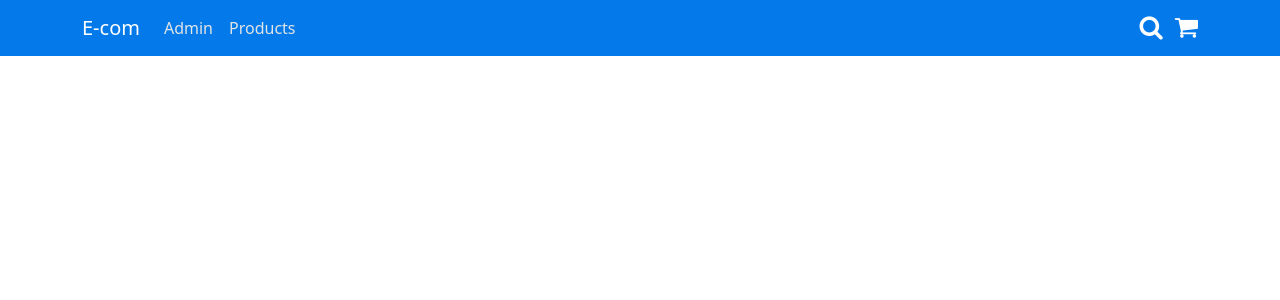
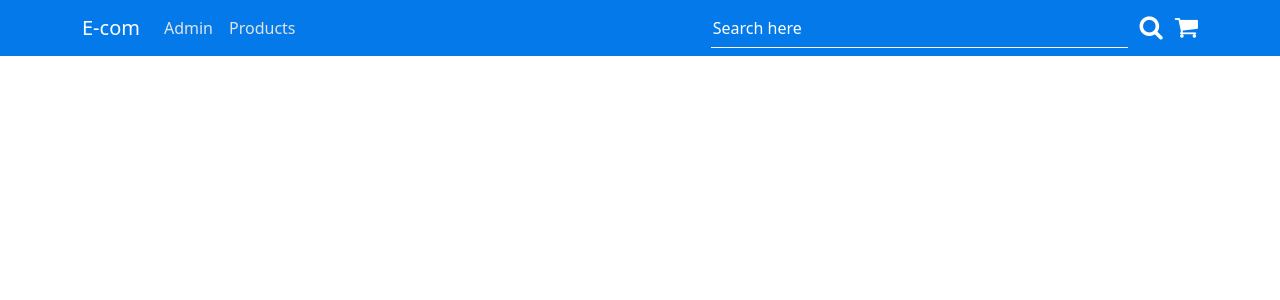
Before and after one commit to RaazDk1992/ecom-react, a React (Create React App) app: page /product-details in a window 1280 px wide. Both pictures are taken after a click on the button 1151 px from the left and 28 px from the top of the page. Shown: the top 300 px of the page. Built offline with nearby package versions, Linux system fonts and the light colour scheme.

Commit message:
ui update

```diff
--- a/src/assets/styles/NavBar.css
+++ b/src/assets/styles/NavBar.css
@@ -38,8 +38,7 @@
   color: var(--active-text-color-nav-bar);
   font-weight: bold;
 }
-#navbar_search_field{
-width: 80%;
+.navbar_search_field{
 height: 40px;
 border: none;
 border-bottom: 1px solid white;
@@ -47,10 +46,20 @@ background-color: transparent;
 color: white;
 width: 0px;
 visibility: hidden;
+transition: width 0.5s ease-in-out;
+}
+.navbar_search_field.active{
+  width: 80%;
+  height: 40px;
+  border: none;
+  border-bottom: 1px solid white;
+  background-color: transparent;
+  color: white;
+  visibility: visible;
 
-}
+  }
 
-#navbar_search_field:focus{
+.navbar_search_field:focus{
 
   border: none !important;
   border-bottom: 1px solid white !important;
--- a/src/components/EcomNavBar.js
+++ b/src/components/EcomNavBar.js
@@ -1,5 +1,5 @@
 import { Button, Container, Form, Nav, Navbar } from "react-bootstrap";
-import { useState } from "react";
+import { useRef, useState } from "react";
 import { Link, Route, Router, Routes } from "react-router-dom";
 import './../assets/styles/NavBar.css';
 import 'font-awesome/css/font-awesome.css';
@@ -10,6 +10,7 @@ export default function EcomNavBar() {
      */
     const[isSearchBarExpanded,setIsSearchBarExpanded] = useState(false);
     const[activeLink, setIsLinkActive] = useState(false);
+    const inputRef = useRef(null);
 
     const links = [
       {id:1,text:"Admin",href:"/admin"},
@@ -19,10 +20,15 @@ export default function EcomNavBar() {
       setIsLinkActive(id);
 
     }
-    const openSearchBar = () =>{
-        setIsSearchBarExpanded(true);
-        console.log(isSearchBarExpanded);
-    }
+    const openSearchBar = () => {
+      setIsSearchBarExpanded(true); // Open the search bar
+      setTimeout(() => {
+        // Use a small timeout to ensure the input is fully rendered before focusing
+        if (inputRef.current) {
+          inputRef.current.focus(); // Set focus to the input field
+        }
+      }, 100);
+    };
     const closeSearchBar =() =>{
         setIsSearchBarExpanded(false);
     }
@@ -46,7 +52,9 @@ export default function EcomNavBar() {
 
         </Nav>
         <div id="navbar-search-div" className="d-flex justify-content-end ms-auto">
-          <input type="text" name="navbar_search_field" id="navbar_search_field" placeholder="Search here"/>
+          <input key={`navbar_search_field_key`} type="text" className={`navbar_search_field ${isSearchBarExpanded?'active':''}`} name="navbar_search_field"  placeholder="Search here"
+          ref={inputRef}
+          onBlur={closeSearchBar}/>
           <Button id="navbar_search_button"  onClick={openSearchBar}><i className="fa fa-search ecom-search-button fa-2x search-div-icons "/></Button>
         </div>
        <div><i className="fa fa-shopping-cart  search-div-icons "/></div>
```
